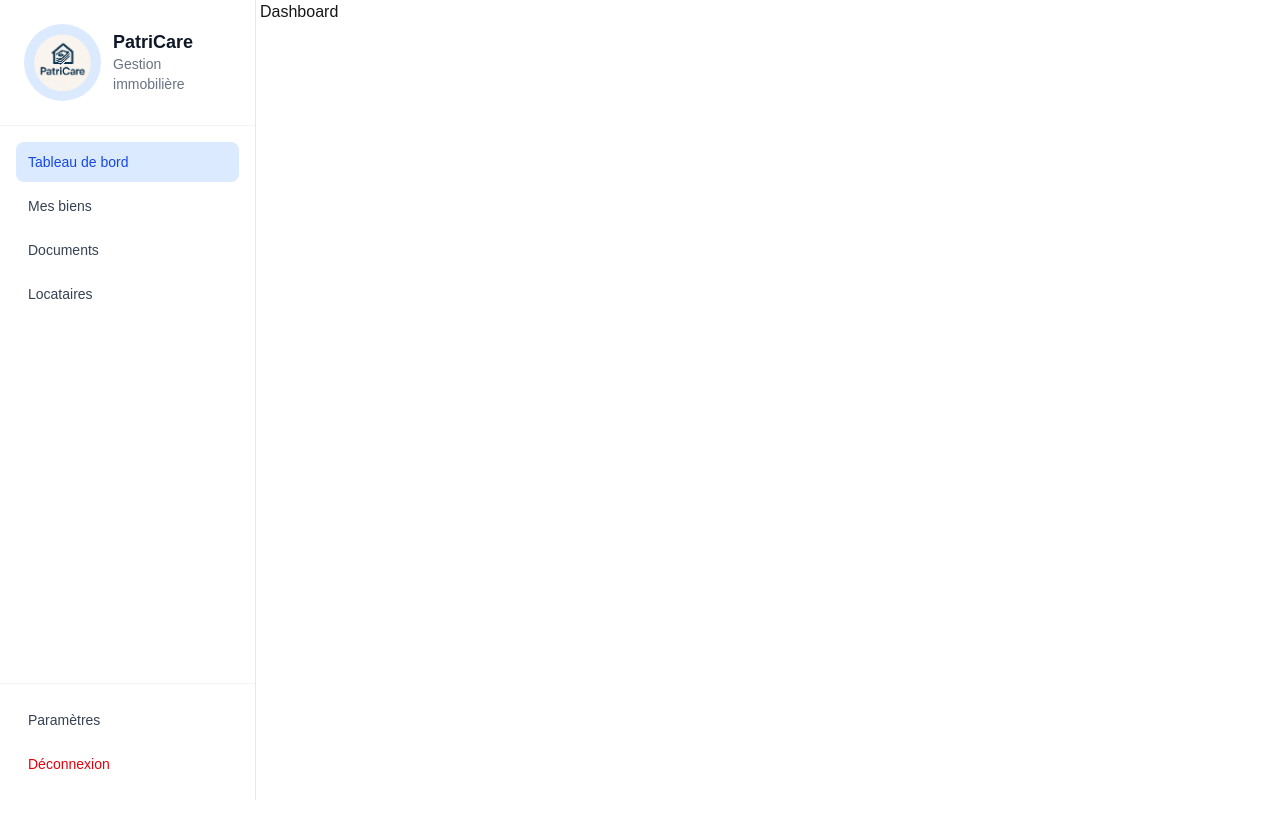
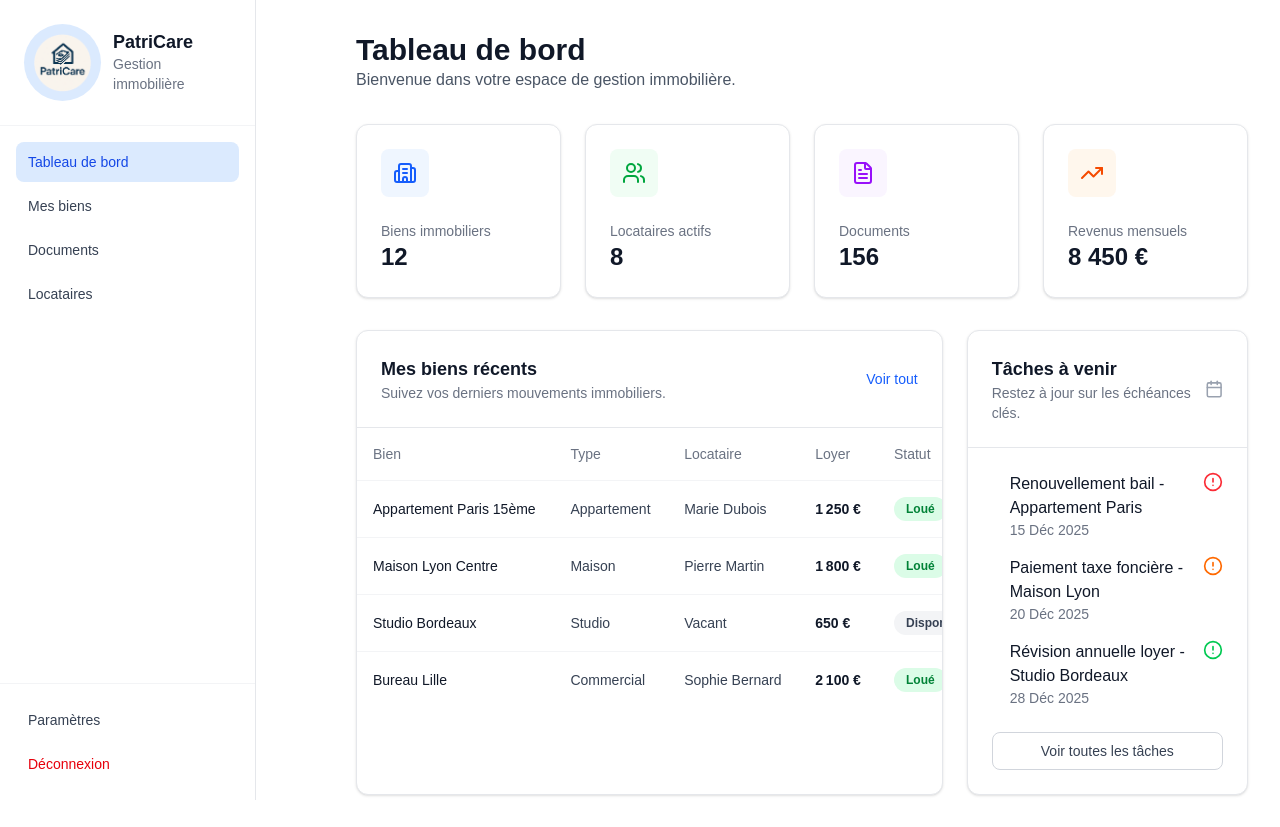
Before and after one commit to P3psHy/patricare, a Next.js app in the folder patricare-front/: page /dashboard in a window 1280 px wide. Before the commit the page ends 800 px from the top, so only its background shows below. Built offline with nearby package versions, Linux system fonts and the light colour scheme.

Commit message:
resolution conflit

```diff
--- a/patricare-front/app/dashboard/page.tsx
+++ b/patricare-front/app/dashboard/page.tsx
@@ -1,9 +1,169 @@
-'use client';
+import { Building2, FileText, Users, TrendingUp, AlertCircle, Calendar } from "lucide-react";
+import Link from "next/link";
+
+type StatColor = "blue" | "green" | "purple" | "orange";
+
+interface StatCard {
+  label: string;
+  value: string;
+  icon: typeof Building2;
+  color: StatColor;
+}
+
+interface PropertyRow {
+  id: number;
+  name: string;
+  type: string;
+  tenant: string;
+  rent: string;
+  status: "Loué" | "Disponible";
+}
+
+interface UpcomingTask {
+  id: number;
+  title: string;
+  date: string;
+  priority: "high" | "medium" | "low";
+}
+
+const stats: StatCard[] = [
+  { label: "Biens immobiliers", value: "12", icon: Building2, color: "blue" },
+  { label: "Locataires actifs", value: "8", icon: Users, color: "green" },
+  { label: "Documents", value: "156", icon: FileText, color: "purple" },
+  { label: "Revenus mensuels", value: "8 450 €", icon: TrendingUp, color: "orange" },
+];
+
+const recentProperties: PropertyRow[] = [
+  { id: 1, name: "Appartement Paris 15ème", type: "Appartement", tenant: "Marie Dubois", rent: "1 250 €", status: "Loué" },
+  { id: 2, name: "Maison Lyon Centre", type: "Maison", tenant: "Pierre Martin", rent: "1 800 €", status: "Loué" },
+  { id: 3, name: "Studio Bordeaux", type: "Studio", tenant: "Vacant", rent: "650 €", status: "Disponible" },
+  { id: 4, name: "Bureau Lille", type: "Commercial", tenant: "Sophie Bernard", rent: "2 100 €", status: "Loué" },
+];
+
+const upcomingTasks: UpcomingTask[] = [
+  { id: 1, title: "Renouvellement bail - Appartement Paris", date: "15 Déc 2025", priority: "high" },
+  { id: 2, title: "Paiement taxe foncière - Maison Lyon", date: "20 Déc 2025", priority: "medium" },
+  { id: 3, title: "Révision annuelle loyer - Studio Bordeaux", date: "28 Déc 2025", priority: "low" },
+];
+
+const statColorClasses: Record<StatColor, string> = {
+  blue: "bg-blue-50 text-blue-600",
+  green: "bg-green-50 text-green-600",
+  purple: "bg-purple-50 text-purple-600",
+  orange: "bg-orange-50 text-orange-600",
+};
+
+const priorityAccent: Record<UpcomingTask["priority"], { bar: string; icon: string }> = {
+  high: { bar: "bg-red-500", icon: "text-red-500" },
+  medium: { bar: "bg-orange-500", icon: "text-orange-500" },
+  low: { bar: "bg-green-500", icon: "text-green-500" },
+};
 
 export default function Dashboard() {
   return (
-    <div>
-        <h1>Dashboard</h1>
-    </div>
+    <main className="w-full flex-1 p-8 space-y-8">
+      <header>
+        <h1 className="text-3xl font-semibold text-gray-900">Tableau de bord</h1>
+        <p className="text-gray-600">Bienvenue dans votre espace de gestion immobilière.</p>
+      </header>
+
+      <section className="grid grid-cols-1 gap-6 md:grid-cols-2 lg:grid-cols-4">
+        {stats.map((stat) => {
+          const Icon = stat.icon;
+          return (
+            <article
+              key={stat.label}
+              className="bg-white rounded-xl border border-gray-200 p-6 shadow-sm hover:shadow-md transition"
+            >
+              <div className="flex justify-between">
+                <div className={`w-12 h-12 rounded-lg ${statColorClasses[stat.color]} flex items-center justify-center`}>
+                  <Icon className="w-6 h-6" />
+                </div>
+              </div>
+              <p className="mt-6 text-sm text-gray-500">{stat.label}</p>
+              <p className="text-2xl font-semibold text-gray-900">{stat.value}</p>
+            </article>
+          );
+        })}
+      </section>
+
+      <section className="grid grid-cols-1 gap-6 lg:grid-cols-3">
+        <article className="lg:col-span-2 rounded-xl border border-gray-200 bg-white shadow-sm">
+          <header className="flex items-center justify-between border-b border-gray-200 p-6">
+            <div>
+              <h2 className="text-lg font-semibold text-gray-900">Mes biens récents</h2>
+              <p className="text-sm text-gray-500">Suivez vos derniers mouvements immobiliers.</p>
+            </div>
+            <Link href="/mesBiens" className="text-sm font-medium text-blue-600 hover:text-blue-700">
+              Voir tout
+            </Link>
+          </header>
+          <div className="overflow-x-auto">
+            <table className="w-full min-w-[640px]">
+              <thead>
+                <tr className="text-left text-sm text-gray-500">
+                  <th className="p-4 font-medium">Bien</th>
+                  <th className="p-4 font-medium">Type</th>
+                  <th className="p-4 font-medium">Locataire</th>
+                  <th className="p-4 font-medium">Loyer</th>
+                  <th className="p-4 font-medium">Statut</th>
+                </tr>
+              </thead>
+              <tbody>
+                {recentProperties.map((property) => (
+                  <tr key={property.id} className="border-t border-gray-100 text-sm text-gray-700 hover:bg-gray-50">
+                    <td className="p-4 font-medium text-gray-900">{property.name}</td>
+                    <td className="p-4">{property.type}</td>
+                    <td className="p-4">{property.tenant}</td>
+                    <td className="p-4 font-semibold text-gray-900">{property.rent}</td>
+                    <td className="p-4">
+                      <span
+                        className={`inline-flex items-center rounded-full px-3 py-1 text-xs font-semibold ${
+                          property.status === "Loué"
+                            ? "bg-green-100 text-green-700"
+                            : "bg-gray-100 text-gray-700"
+                        }`}
+                      >
+                        {property.status}
+                      </span>
+                    </td>
+                  </tr>
+                ))}
+              </tbody>
+            </table>
+          </div>
+        </article>
+
+        <article className="rounded-xl border border-gray-200 bg-white shadow-sm">
+          <header className="flex items-center justify-between border-b border-gray-200 p-6">
+            <div>
+              <h2 className="text-lg font-semibold text-gray-900">Tâches à venir</h2>
+              <p className="text-sm text-gray-500">Restez à jour sur les échéances clés.</p>
+            </div>
+            <Calendar className="h-5 w-5 text-gray-400" />
+          </header>
+          <div className="p-6">
+            <div className="space-y-4">
+              {upcomingTasks.map((task) => (
+                <div key={task.id} className="flex gap-3">
+                  <div className={`h-full w-1.5 rounded-full ${priorityAccent[task.priority].bar}`} />
+                  <div className="flex-1">
+                    <p className="font-medium text-gray-900">{task.title}</p>
+                    <p className="text-sm text-gray-500">{task.date}</p>
+                  </div>
+                  <AlertCircle className={`h-5 w-5 ${priorityAccent[task.priority].icon}`} />
+                </div>
+              ))}
+            </div>
+            <Link
+              href="/documents"
+              className="mt-6 inline-flex w-full items-center justify-center rounded-lg border border-gray-300 px-4 py-2 text-sm font-medium text-gray-700 hover:bg-gray-50"
+            >
+              Voir toutes les tâches
+            </Link>
+          </div>
+        </article>
+      </section>
+    </main>
   );
 }
--- a/patricare-front/app/layout.tsx
+++ b/patricare-front/app/layout.tsx
@@ -29,11 +29,11 @@ export default function RootLayout({
       <body
         className={`${geistSans.variable} ${geistMono.variable} antialiased`}
       >
-        <div className="container flex gap-1">
-          <div className="sidenav">
+        <div className="container w-full flex gap-1">
+          <div className="w-1/4 sidenav">
             <Sidenav />
           </div>
-          <div className="max-h-100vh flex-1 overflow-y-auto">
+          <div className="max-h-100vh flex-1 overflow-y-auto w-3/4">
             {children}
           </div>
         </div>
--- a/patricare-front/package.json
+++ b/patricare-front/package.json
@@ -9,6 +9,7 @@
     "lint": "eslint"
   },
   "dependencies": {
+    "lucide-react": "^0.554.0",
     "next": "16.0.4",
     "react": "19.2.0",
     "react-dom": "19.2.0"
```
Also changed, not shown: 1 other file (tests, documents, lock files or other folders).
